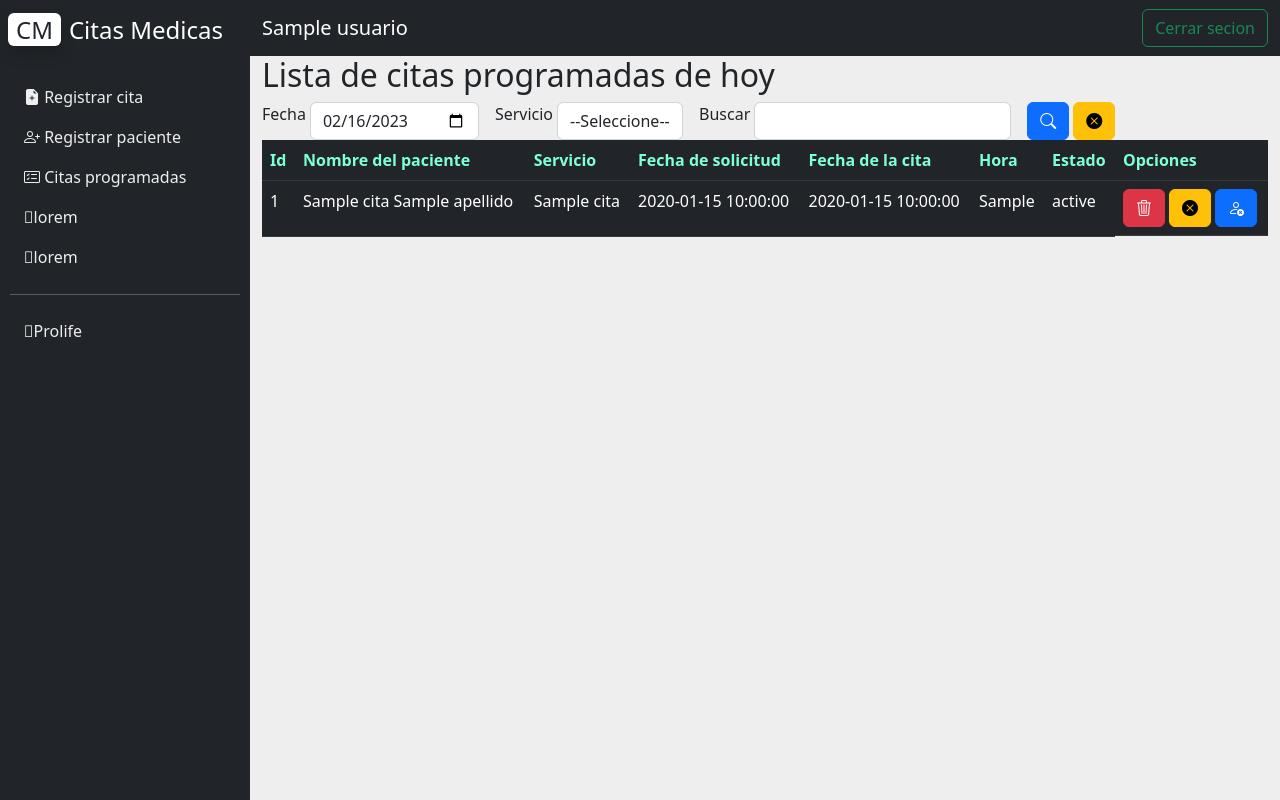
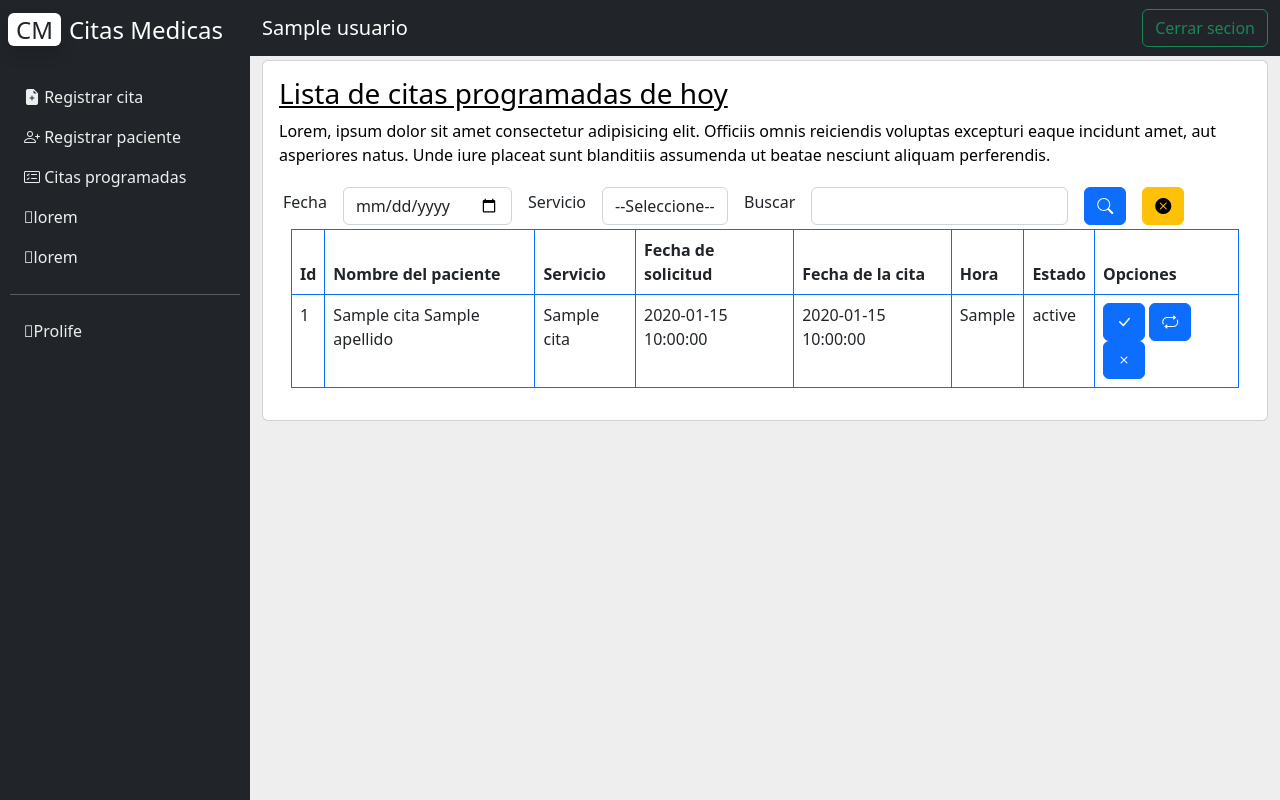
Before and after one commit to ErickGonzalez01/ProyectoCitasMedicas, a PHP site: template view/pagues/listar_citas.php in a window 1280 px wide. Run offline with PHP 8.4, Linux system fonts and the light colour scheme; the template is opened without the code that fills it: most values are stand-ins (such as "Sample title", 1, 10 or a date in 2020); style sheets or scripts are compiled from the project's sources; some libraries are stand-ins or nearby versions.

Commit message:
28-01-2023

```diff
--- a/controller/CitaController.php
+++ b/controller/CitaController.php
@@ -11,7 +11,7 @@ class CitaController{
     public static function Listar(Router $router){
         $router->RenderAPI(Cita::Listar($status=false));
     }
-
+    //"listarcita"
     public static function Listar_Citas_Star(Router $router){
         $lista_de_citas = Cita::Busqueda();
         $router->Render("pagues/listar_citas",["citas"=>$lista_de_citas,"sider"=>["citas_programadas"=>"active"]]);
--- a/controller/LoginController.php
+++ b/controller/LoginController.php
@@ -42,7 +42,7 @@
             if(empty($errores)){
                 $usuario = new Usuario(["correo"=>$correo,"clave"=>$hast]);
                 $estado=$usuario->Crear();
-                if($estado){
+                if($estado===true){
                     header("location: /login");
                 }else{
                     $errores[]=$estado;
--- a/controller/PacienteController.php
+++ b/controller/PacienteController.php
@@ -47,9 +47,10 @@ class PacienteController{
         if(empty($errores)){
             $paciente= new Paciente($_POST);
             $estado=$paciente->Crear();
-            if($estado===true){
+            if($estado[0]===true){
                 $errores[]="Se guardo correctamente.";
-                $router->Render("pagues/paciente",["errores"=>$errores,"estado"=>true,"sider"=>["paciente"=>"active"]]);
+                $paciente=Paciente::GetPacienteId($estado[1]);
+                $router->Render("pagues/paciente",["errores"=>$errores,"estado"=>true,"sider"=>["paciente"=>"active"],"paciente"=>$paciente]);
             }else{
                 $errores[]=$estado;
                 $router->Render("pagues/paciente",["errores"=>$errores,"estado"=>false,"sider"=>["paciente"=>"active"]]);
--- a/model/Cita.php
+++ b/model/Cita.php
@@ -130,7 +130,7 @@ class Cita
         date_default_timezone_set("America/Managua");
         $hoy = date("Y-m-d");
         //debuguear($hoy);
-        $sql="select cm.id, p.nombre, p.apellido, s.nombre_servicio, cm.fecha_registro, cm.fecha_cita, cm.hora_cita, cm.status_cita from citas_medicas as cm inner join servicios as s on cm.id_servicio = s.id inner join pacientes as p on cm.id_paciente=p.id where fecha_cita="."'$hoy'";
+        $sql="select cm.id, p.nombre, p.apellido, s.nombre_servicio, cm.fecha_registro, cm.fecha_cita, cm.hora_cita, cm.status_cita from citas_medicas as cm inner join servicios as s on cm.id_servicio = s.id inner join pacientes as p on cm.id_paciente=p.id";// where fecha_cita="."'$hoy'";
         /*foreach($argumentos as $parametro=> $value){
             $sql += $$parametro."=".$value . "";
         }*/
--- a/model/Usuario.php
+++ b/model/Usuario.php
@@ -23,7 +23,7 @@ use mysqli_sql_exception;
             }
         }
         public function Crear(){
-            $sql = "INSERT INTO administracion() VALUE('$this->correo','$this->clave')";
+            $sql = "INSERT INTO administracion(correo,clave) VALUE('$this->correo','$this->clave')";
             try {
                 $resultado= ConfigDB::Get()->query($sql);
                 ConfigDB::Close();
--- a/src/scss/estilos/_index.scss
+++ b/src/scss/estilos/_index.scss
@@ -1 +1,2 @@
 @forward "sider";
+@forward "tabla";
--- a/src/scss/estilos/_sider.scss
+++ b/src/scss/estilos/_sider.scss
@@ -55,6 +55,4 @@ hr.h-color{
     height: 1px;
     margin-left: 10px;
     margin-right: 10px;
-
-
 }
--- a/view/pagues/listar_citas.php
+++ b/view/pagues/listar_citas.php
@@ -1,31 +1,55 @@
-<div>
-    <h2>Lista de citas programadas de hoy</h2>
-    <form class="form" action="/listarcitas" method="POST" id="filtro">
-        <div class="row g-3">
-            <div class="col-auto d-flex gap-1">
-                <label for="date">Fecha</label>
-                <input class="form-control" type="date" name="date" id="date" value="<?php echo date("Y-m-d"); ?>">
+<div class="card p-3 mt-1">
+    <div class="text-black">
+        <u>
+            <h3>Lista de citas programadas de hoy</h3>
+        </u>
+        <p>Lorem, ipsum dolor sit amet consectetur adipisicing elit. Officiis omnis reiciendis voluptas excepturi eaque incidunt amet, aut asperiores natus. Unde iure placeat sunt blanditiis assumenda ut beatae nesciunt aliquam perferendis.</p>
+    </div>
+
+    <form class="p-1 m-b-3" action="/listarcitas" method="POST" id="filtro">
+
+        <div class="row row g-3 align-items-center">
+
+            <div class="col-auto">
+                <label class="col-auto form-label" for="date">Fecha</label>
             </div>
-            <div class="col-auto d-flex gap-1">
-                <label for="servicio">Servicio</label>
+
+            <div class="col-auto">
+                <input class="col-auto form-control" type="date" name="date" id="date">
+            </div>
+
+            <div class="col-auto">
+                <label class="form-label" for="servicio">Servicio</label>
+            </div>
+
+            <div class="col-auto">
                 <select class="form-control" name="servicio" id="servivio">
                     <option selected value="">--Seleccione--</option>
                     <option value="1">TB Test</option>
                     <option value="2">Traveler</option>
                 </select>
             </div>
-            <div class="col-auto d-flex gap-1">
-                <label for="buqueda">Buscar</label>
+
+            <div class="col-auto">
+                <label class="form-label" for="buqueda">Buscar</label>
+            </div>
+
+            <div class="col-auto">
                 <input class="form-control" type="text" name="busqueda" id="busqueda">
             </div>
-            <div class="col-auto d-flex gap-1">
+
+            <div class="col-auto">
                 <button type="submit" class="btn btn-primary"><i class="bi bi-search"></i></button>
+            </div>
+
+            <div class="col-auto">
                 <button type="reset" class="btn btn-warning"><i class="bi bi-x-circle-fill"></i></button>
+
             </div>
         </div>
     </form>
-    <div class="scroll">
-        <table class="table table-dark">
+    <div class="container">
+        <table class="table table-bordered border-primary">
             <thead>
                 <tr>
                     <th class="col">Id</th>
@@ -43,57 +67,86 @@
 
                     <?php foreach ($citas as $cita) : ?>
                         <tr>
-                            <td> <?php echo $cita["id"] ?> </td>
-                            <td> <?php echo $cita["nombre"] . " " . $cita["apellido"] ?> </td>
-                            <td> <?php echo $cita["nombre_servicio"] ?> </td>
-                            <td> <?php echo $cita["fecha_registro"] ?> </td>
-                            <td> <?php echo $cita["fecha_cita"] ?> </td>
-                            <td> <?php echo $cita["hora_cita"] ?> </td>
-                            <td> <?php echo $cita["status_cita"] ?> </td>
-                            <td class="d-flex gap-1">
-                                <form action="">
-                                    <input type="hidden" name="id" value="<?php echo $cita["id"] ?>">
-                                    <button type="submit" class="btn btn-danger"><i class="bi bi-trash3"></i></button>
-                                </form>
-                                <form action="">
-                                    <input type="hidden" name="id" value="<?php echo $cita["id"] ?>">
-                                    <button type="submit" class="btn btn-warning"><i class="bi bi-x-circle-fill"></i></button>
-                                </form>
-                                <form action="">
-                                    <input type="hidden" name="id" value="<?php echo $cita["id"] ?>">
-                                    <button type="submit" class="btn btn-primary"><i class="bi bi-person-x"></i></button>
-                                </form>
+                            <td><?php echo $cita["id"] ?></td>
+                            <td><?php echo $cita["nombre"] . " " . $cita["apellido"] ?></td>
+                            <td><?php echo $cita["nombre_servicio"] ?></td>
+                            <td><?php echo $cita["fecha_registro"] ?></td>
+                            <td><?php echo $cita["fecha_cita"] ?></td>
+                            <td><?php echo $cita["hora_cita"] ?></td>
+                            <td><?php echo $cita["status_cita"] ?></td>
+                            <td>
+                                <a class="btn btn-primary" href="#">
+                                    <i class="bi bi-check-lg"></i>
+                                </a>
+                                <a class="btn btn-primary" href="#">
+                                    <i class="bi bi-repeat"></i>
+                                </a>
+                                <a class="btn btn-primary" href="#">
+                                    <i class="bi bi-x"></i>
+                                </a>
                             </td>
                         </tr>
                     <?php endforeach; ?>
                 <?php endif; ?>
             </tbody>
-
-
         </table>
     </div>
+    <div class="datepiker">
+
+    </div>
     <script>
+
+        //Evento submit del formulario de busqueda
         $("#filtro").submit(function(ev) {
+
+            //Solicitud post con ajax
             $.ajax({
-                type: $("#filtro").attr("method"),
-                url: $("#filtro").attr("action"),
-                data: $("#filtro").serialize(),
-                success: function(data) {
-                    LoadTable(data);
+                type: $("#filtro").attr("method"), //Metodo de la solicitud
+                url: $("#filtro").attr("action"), //Direcion url a quien se le va a realizar la peticion, al servidor
+                data: $("#filtro").serialize(), //Datos que se enviaran al servidor
+                success: function(data) { //Funcion de ajax cuando se finaliza la solicitud y es exitosa
+                    LoadTableV2(data); //Llamada al metodo para rellenar la tabla con los nuevos datos que el servidor le ha enviado
                 }
             })
-            ev.preventDefault();
+            ev.preventDefault(); //Previniendo que el formulario desencadene su evento por defecto
         });
 
-        function LoadTable(datos) {
-            let arrayPersona = datos;
+        //Funcion para rellenar tabla de citas programadas
+        function LoadTableV2(data){
+
+            //Limpiando las filas del table->body
             $("#tb-body").empty();
-            for (let i = 0; i <= arrayPersona.length - 1; i++) {
-                console.log(arrayPersona[i]);
-                let strFila = "<tr><td>" + arrayPersona[i].id + "</td><td>" + arrayPersona[i].nombre + " " + arrayPersona[i].apellido + "</td><td>" + arrayPersona[i].nombre_servicio + "</td><td>" + arrayPersona[i].fecha_registro + "</td><td>" + arrayPersona[i].fecha_cita + "</td><td>" + arrayPersona[i].hora_cita + "</td><td>" + arrayPersona[i].status_cita + "</td><td  class=\"d-flex gap-1\"><form action=\"\"><input type=\"hidden\" name=\"id\" value=\"" + arrayPersona[i].id + "\"><button type=\"submit\" class=\"btn btn-danger\"><i class=\"bi bi-trash3\"></i></button></form><form action=\"\"><input type=\"hidden\" name=\"id\" value=\"" + arrayPersona[i].id + "\"><button type=\"submit\" class=\"btn btn-warning\"><i class=\"bi bi-x-circle-fill\"></i></button></form><form action=\"\"><input type=\"hidden\" name=\"id\" value=\"" + arrayPersona[i].id + "\"><button type=\"submit\" class=\"btn btn-primary\"><i class=\"bi bi-person-x\"></i></button></form></td></tr>";
-                $("#tb-body").append(strFila);
-            }
 
+            //Recorriendo el objeto data como un array
+            Object.values(data).forEach(val => {//recorriendo las filas
+
+                //Creando elemento fila para la table
+                let fila=$("<tr></tr>");
+
+                //Creando enlaces para la columna opciones, en la tabla
+                let a1=$('<a class="btn btn-primary" href="#"><i class="bi bi-check-lg"></i></a>');
+                let a2=$('<a class="btn btn-primary" href="#"><i class="bi bi-repeat"></i></a>');
+                let a3=$('<a class="btn btn-primary" href="#"><i class="bi bi-x"></i></a>');
+
+                //Creando la celda opciones y agregando los enlaces
+                let celda_opciones=$("<td></td>");
+                celda_opciones.append(a1);
+                celda_opciones.append(a2);
+                celda_opciones.append(a3);
+
+                //Rellenando las celdas de las filas con los valores del data
+                fila.append("<td>"+val.id+"</td>");
+                fila.append("<td>"+val.nombre+" "+val.apellido+"</td>");
+                fila.append("<td>"+val.nombre_servicio+"</td>");
+                fila.append("<td>"+val.fecha_registro+"</td>");
+                fila.append("<td>"+val.fecha_cita+"</td>");
+                fila.append("<td>"+val.hora_cita+"</td>");
+                fila.append("<td>"+val.status_cita+"</td>");
+                fila.append(celda_opciones); //Agregando la celda de opciones a la fila
+
+                //Peganfo las fila en la tabla
+                $("#tb-body").append(fila);
+            });
         }
     </script>
 </div>
```
Also changed, not shown: controller/TravelerController.php (+18 -2 lines), model/Paciente.php (+10 -2 lines), view/pagues/paciente.php (+7 -4 lines), view/pagues/traveler.php (+24 -22 lines), src/scss/estilos/_tabla.scss (added).
